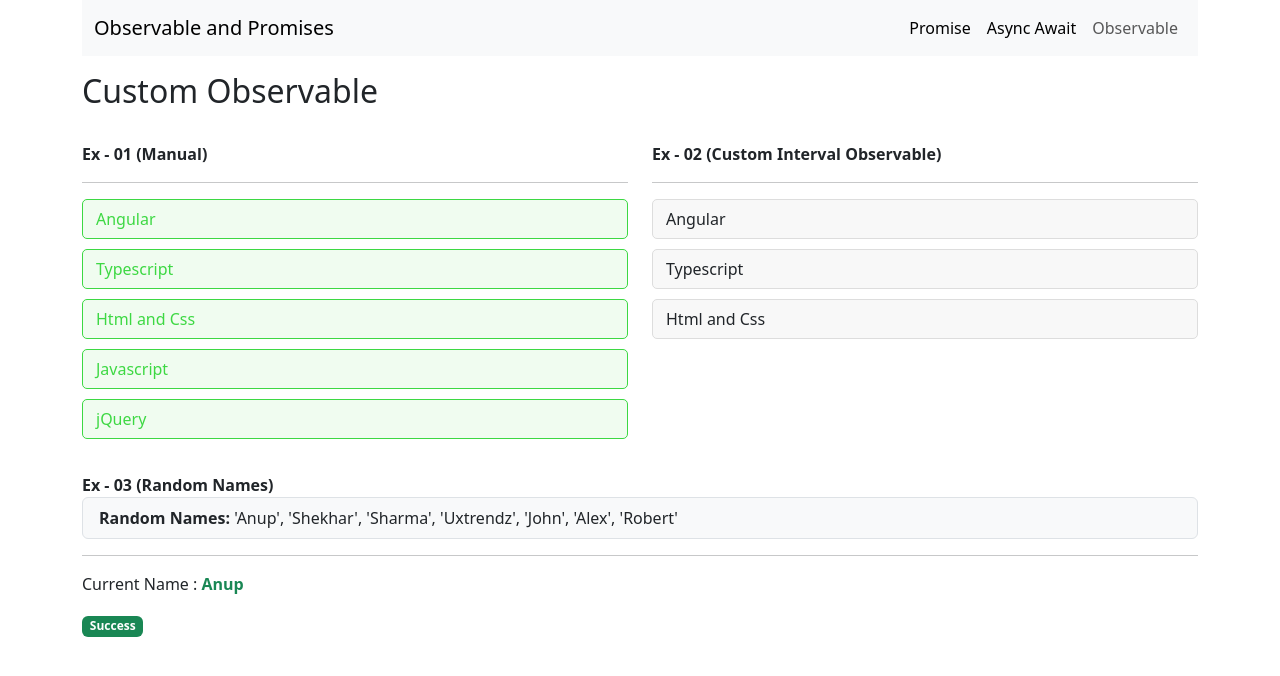
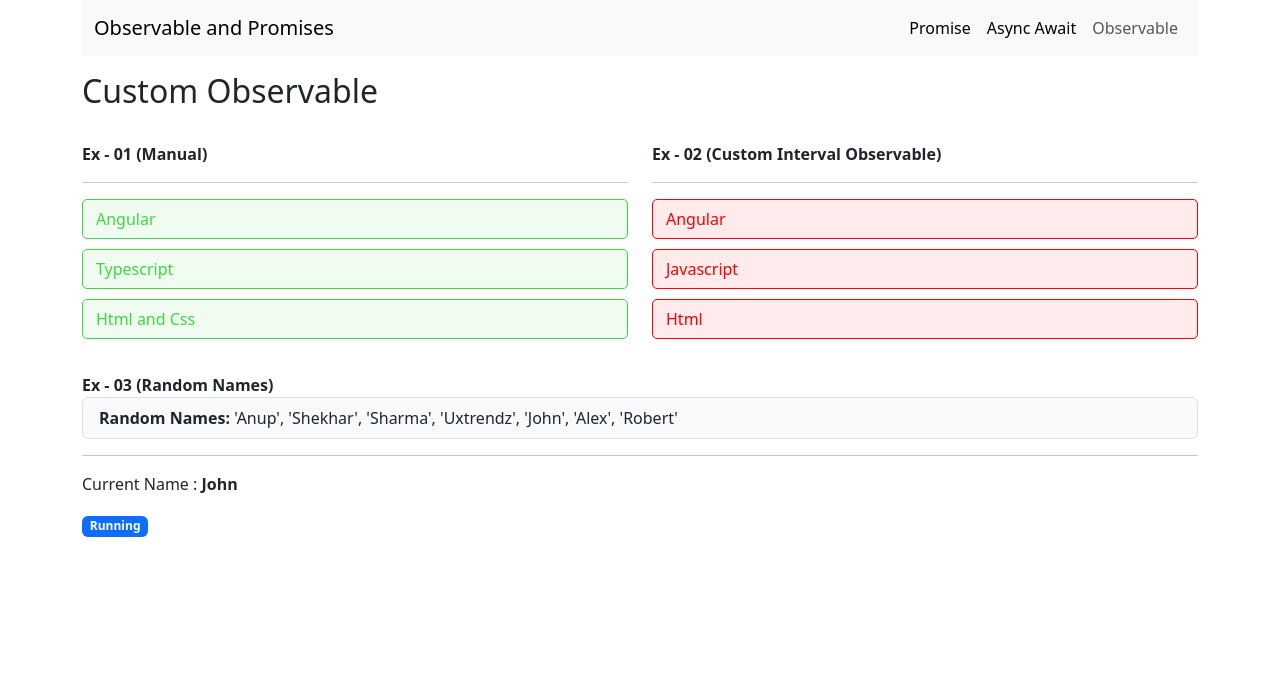
Before and after one commit to Vaibhav2596/Rxjs-Series, an Angular app: page /observable/custom-observable in a window 1280 px wide. Shown: the top 676 px of the page. Built offline with nearby package versions, Linux system fonts and the light colour scheme.

Commit message:
Custom Observable Part 2

```diff
--- a/src/app/Features/observable-component/custom-observable/custom-observable.html
+++ b/src/app/Features/observable-component/custom-observable/custom-observable.html
@@ -6,18 +6,21 @@
     <div class="col-md-6">
       <strong>Ex - 01 (Manual)</strong>
       <hr />
-      <ul [ngClass]="techStatus == 'completed' ? 'completed' : techStatus == 'error' ? 'error' : ''" class="techList" id="elContainer">
-      </ul>
+      <ul
+        [ngClass]="techStatus == 'completed' ? 'completed' : techStatus == 'error' ? 'error' : ''"
+        class="techList"
+        id="elContainer"
+      ></ul>
     </div>
 
     <div class="col-md-6">
       <strong>Ex - 02 (Custom Interval Observable)</strong>
       <hr />
-      <ul class="techList">
-        <li>Angular</li>
-        <li>Typescript</li>
-        <li>Html and Css</li>
-      </ul>
+      <ul
+        [ngClass]="techStatus2 == 'completed' ? 'completed' : techStatus2 == 'error' ? 'error' : ''"
+        class="techList"
+        id="elContainer2"
+      ></ul>
     </div>
   </div>
 
@@ -31,8 +34,24 @@
         'Anup', 'Shekhar', 'Sharma', 'Uxtrendz', 'John', 'Alex', 'Robert'
       </p>
       <hr />
-      <p>Current Name : <strong class="text-success">Anup</strong></p>
-      <span class="badge text-bg-success">Success</span>
+      <p>
+        Current Name : <strong>{{ name }}</strong>
+      </p>
+      <span
+        [ngClass]="
+          nameStatus == 'completed'
+            ? 'text-bg-success'
+            : nameStatus == 'error'
+              ? 'text-bg-danger'
+              : 'text-bg-primary'
+        "
+        class="badge"
+        >{{nameStatus == 'completed'
+            ? 'Success'
+            : nameStatus == 'error'
+              ? 'Error'
+              : 'Running'}}</span
+      >
     </div>
   </div>
 </div>
--- a/src/app/Features/observable-component/custom-observable/custom-observable.ts
+++ b/src/app/Features/observable-component/custom-observable/custom-observable.ts
@@ -1,5 +1,5 @@
-import { Component, inject, OnInit } from '@angular/core';
-import { Observable } from 'rxjs';
+import { Component, inject, OnDestroy, OnInit } from '@angular/core';
+import { Observable, Subscription } from 'rxjs';
 import { DesignUtilityService } from '../../services/design-utility-service';
 import { NgClass } from '@angular/common';
 
@@ -9,9 +9,13 @@ import { NgClass } from '@angular/common';
   templateUrl: './custom-observable.html',
   styleUrl: './custom-observable.scss',
 })
-export class CustomObservable implements OnInit {
+export class CustomObservable implements OnInit, OnDestroy {
   private _designUtilityService = inject(DesignUtilityService);
   techStatus: string = '';
+  techStatus2: string = '';
+  subs2!: Subscription;
+  name: string = '';
+  nameStatus: string = '';
 
   ngOnInit(): void {
     // Ex - 01 (Manual)
@@ -27,6 +31,7 @@ export class CustomObservable implements OnInit {
 
       setTimeout(() => {
         observer.next('Html and Css');
+        observer.complete();
       }, 3000);
 
       setTimeout(() => {
@@ -36,13 +41,13 @@ export class CustomObservable implements OnInit {
 
       setTimeout(() => {
         observer.next('jQuery');
-        observer.complete();
+        // observer.complete();
       }, 5000);
     });
 
     custObs1.subscribe(
       (res: any) => {
-        console.log(res);
+        // console.log(res);
         this._designUtilityService.print(res, 'elContainer');
       },
       (error: any) => {
@@ -54,5 +59,76 @@ export class CustomObservable implements OnInit {
     );
 
     // subscribe(data, error, completion)
+
+    // Ex - 02 (Custom Interval)
+
+    const Arr2 = ['Angular', 'Javascript', 'Html', 'Css', 'Typescript'];
+    const custObs2 = Observable.create((observer: any) => {
+      let count = 0;
+      setInterval(() => {
+        observer.next(Arr2[count]);
+
+        if (count >= 2) {
+          observer.error('Error Emit');
+        }
+
+        if (count >= 4) {
+          observer.complete();
+        }
+
+        count++;
+      }, 1000);
+    });
+
+    this.subs2 = custObs2.subscribe(
+      (res: any) => {
+        // console.log(res);
+        this._designUtilityService.print(res, 'elContainer2');
+      },
+      (error: any) => {
+        this.techStatus2 = 'error';
+      },
+      () => {
+        this.techStatus2 = 'completed';
+      },
+    );
+
+    // Ex - 03 (Random Names)
+
+    const Arr3 = ['Anup', 'Shekhar', 'Sharma', 'Uxtrendz', 'John', 'Alex', 'Robert'];
+
+    const custObs3 = Observable.create((observer: any) => {
+      let count = 0;
+      setInterval(() => {
+        observer.next(Arr3[count]);
+
+        if (count >= 2) {
+          // observer.error('Error Emit');
+        }
+
+        if (count >= 6) {
+          observer.complete();
+        }
+
+        count++;
+      }, 1000);
+    });
+
+    custObs3.subscribe(
+      (res: any) => {
+        console.log(res);
+        this.name = res;
+      },
+      (error: any) => {
+        this.nameStatus = 'error';
+      },
+      () => {
+        this.nameStatus = 'completed';
+      },
+    );
+  }
+
+  ngOnDestroy(): void {
+    this.subs2.unsubscribe();
   }
 }
```
Also changed, not shown: public/Notes_V1/9. Custom Observable Part 2.md (added, +1 -0 lines).
